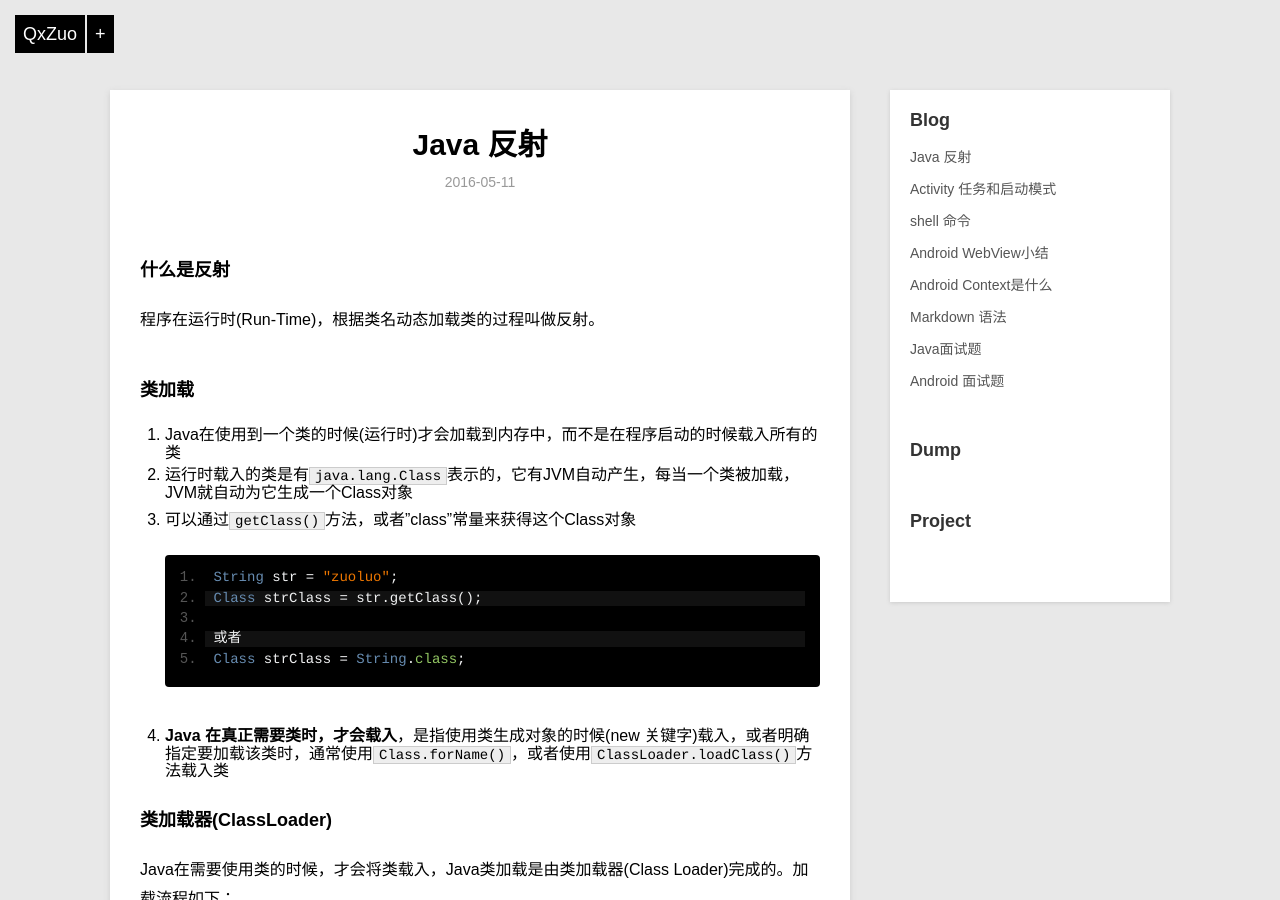
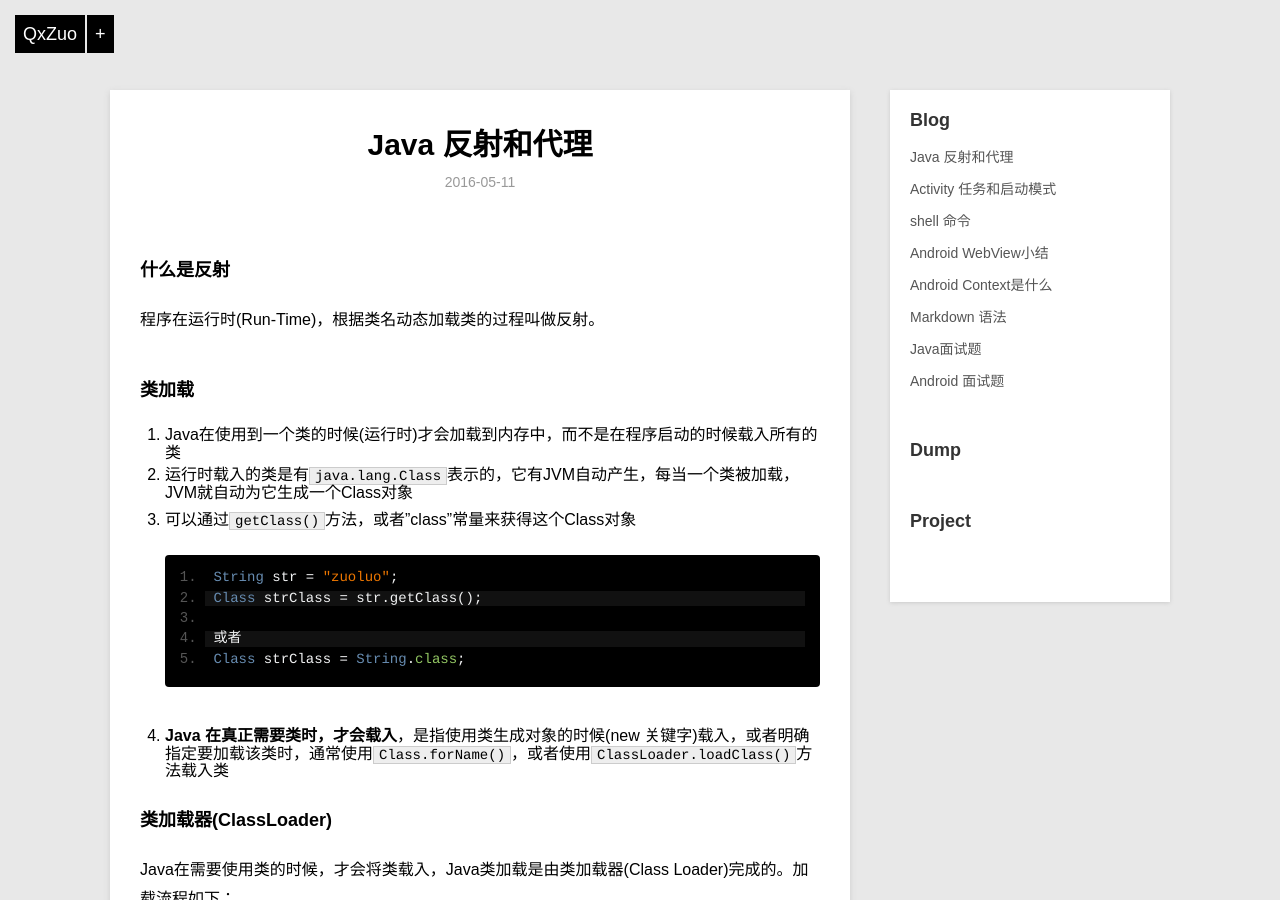
Before and after one commit to zuoqx/zuoqx.github.com, a Jekyll site: the page built from _posts/blog/2016-05-11-Java反射.md, in a window 1280 px wide and 900 px high. Built offline with Jekyll 4.4.1, drawn with Linux system fonts in a browser that asks for light colours; comment, search, counter and statistics services are not loaded.

Commit message:
update post

```diff
--- a/_posts/blog/2016-05-11-Java反射.md
+++ b/_posts/blog/2016-05-11-Java反射.md
@@ -1,6 +1,6 @@
 ---
 layout: post
-title: Java 反射
+title: Java 反射和代理
 description: Java 反射总结
 category: blog
 ---
```
